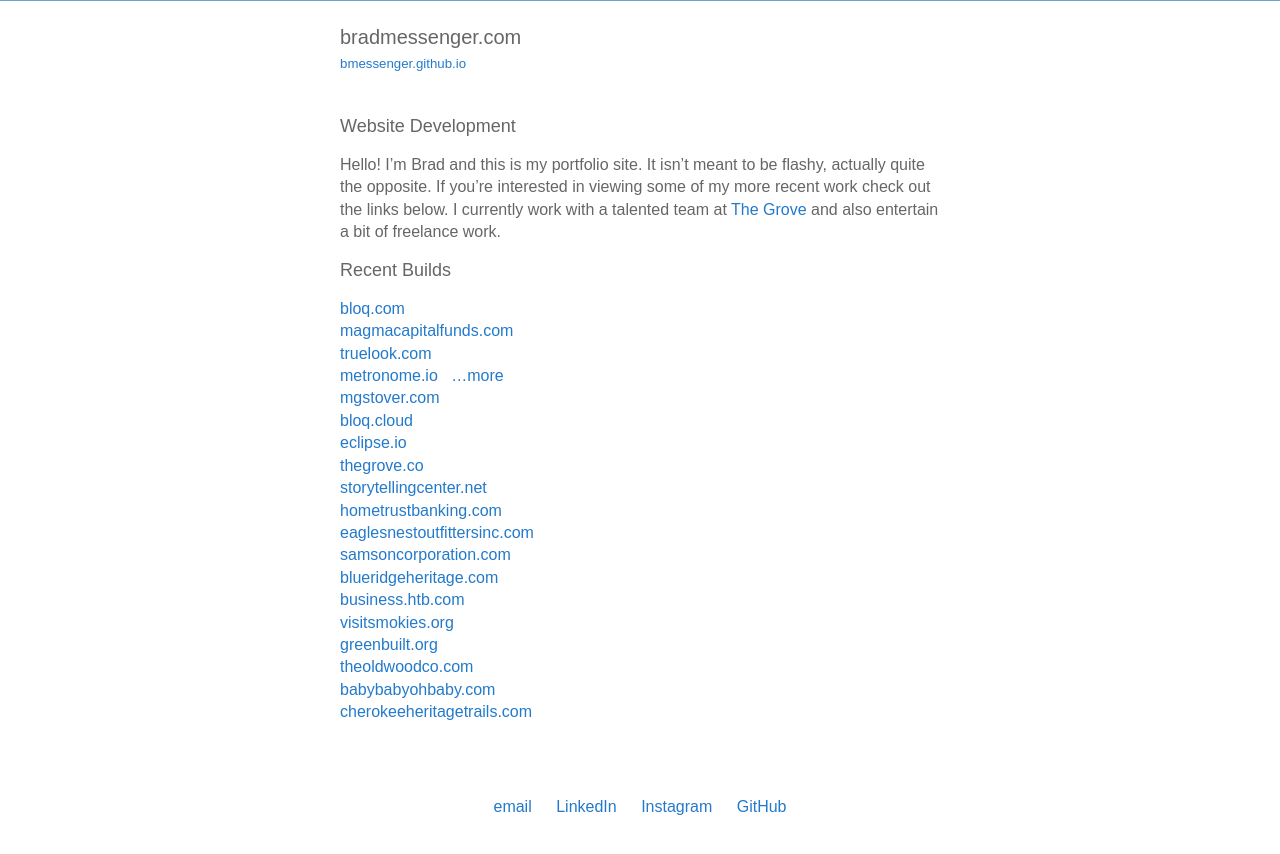
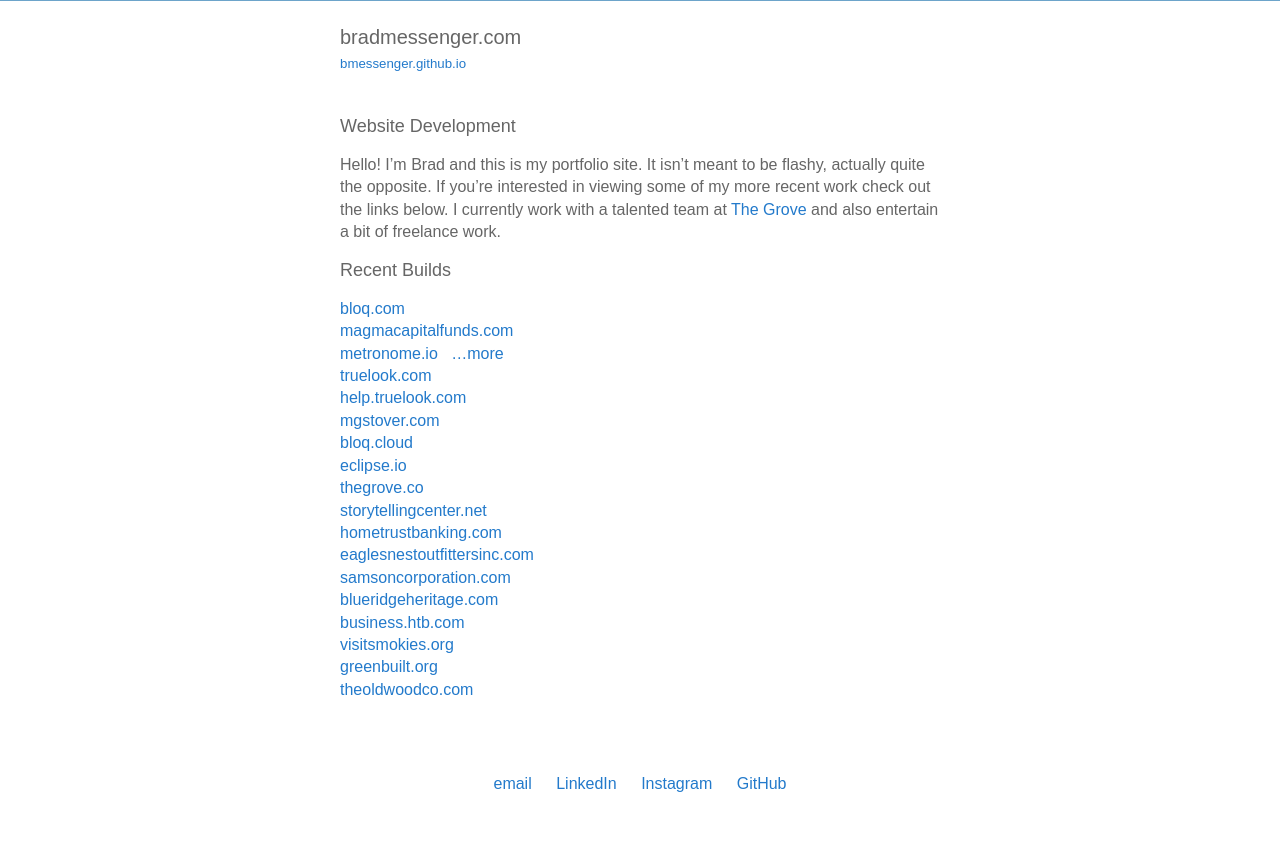
Before and after one commit to bmessenger/bmessenger.github.io, a Jekyll site: the page built from index.md, in a window 1280 px wide. Shown: the top 854 px of the page. Built offline with Jekyll 4.4.1, drawn with Linux system fonts in a browser that asks for light colours.

Commit message:
truelook

```diff
--- a/index.md
+++ b/index.md
@@ -14,8 +14,9 @@ Hello! I'm Brad and this is my portfolio site. It isn't meant to be flashy, actu
 
 * <a href="https://www.bloq.com" target="_blank">bloq.com</a>
 * <a href="https://magmacapitalfunds.com" target="_blank">magmacapitalfunds.com</a>
+* <a href="https://metronome.io" target="_blank">metronome.io</a>  &nbsp;  <a href="https://medium.com/@MetronomeToken/website-update-metronome-io-95e7b63c8186" target="_blank">...more</a>
 * <a href="https://truelook.com" target="_blank">truelook.com</a>
-* <a href="https://metronome.io" target="_blank">metronome.io</a>  &nbsp;  <a href="https://medium.com/@MetronomeToken/website-update-metronome-io-95e7b63c8186" target="_blank">...more</a>
+* <a href="https://help.truelook.com" target="_blank">help.truelook.com</a>
 * <a href="https://mgstover.com" target="_blank">mgstover.com</a>
 * <a href="https://bloq.cloud" target="_blank">bloq.cloud</a>
 * <a href="https://eclipse.io" target="_blank">eclipse.io</a>
@@ -29,5 +30,3 @@ Hello! I'm Brad and this is my portfolio site. It isn't meant to be flashy, actu
 * <a href="http://www.visitsmokies.org" target="_blank">visitsmokies.org</a>
 * <a href="https://www.greenbuilt.org" target="_blank">greenbuilt.org
 * <a href="http://www.theoldwoodco.com" target="_blank">theoldwoodco.com</a>
-* <a href="https://babybabyohbaby.com" target="_blank">babybabyohbaby.com</a>
-* <a href="http://www.cherokeeheritagetrails.com" target="_blank">cherokeeheritagetrails.com</a>
```
